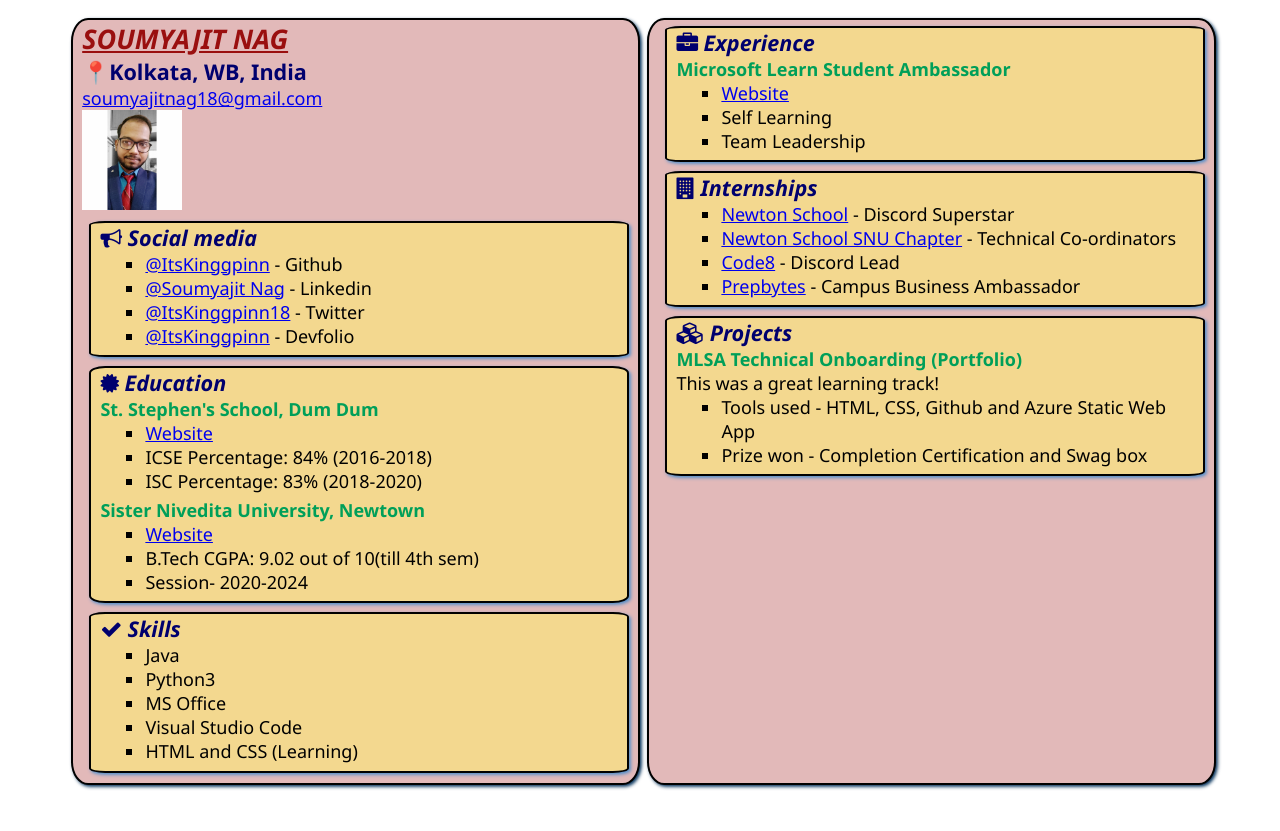
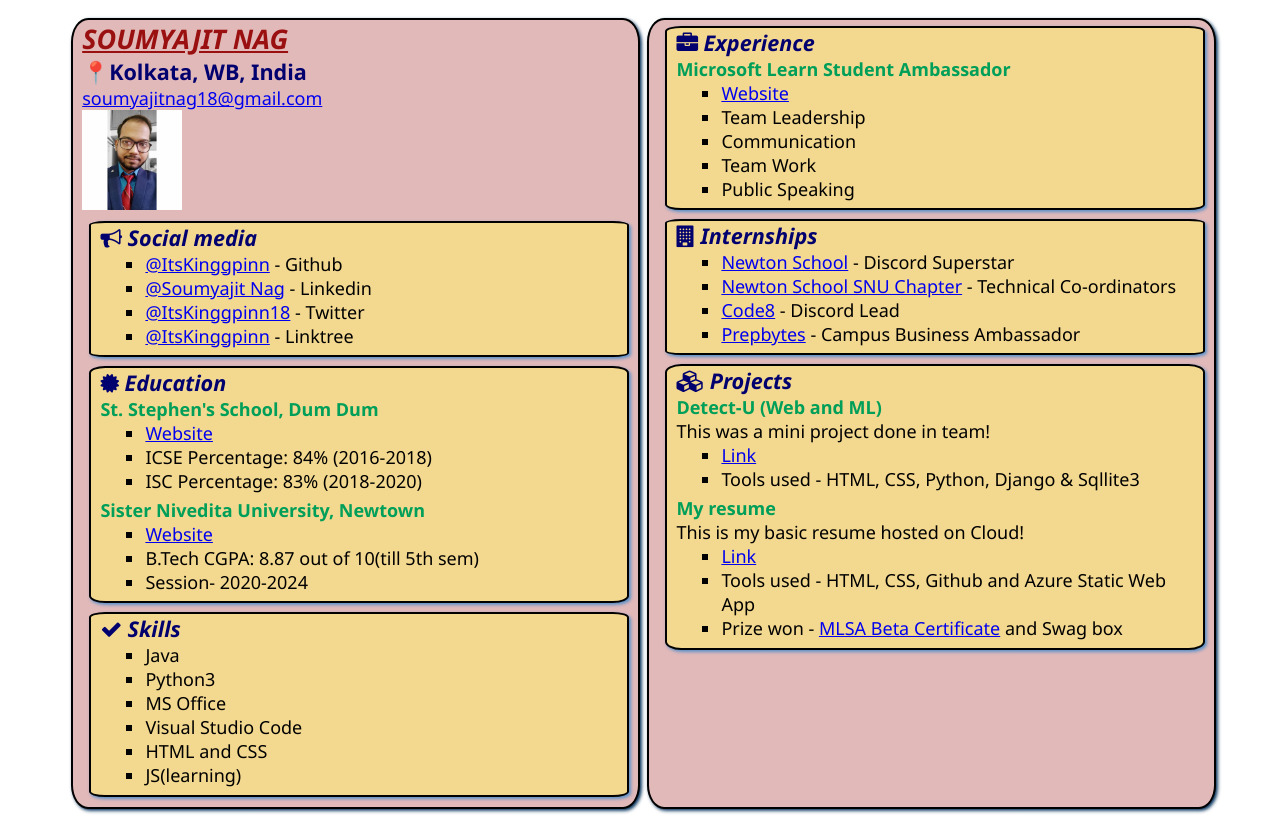
Before and after one commit to Soumyajit-Nag/SATechnicalOnboarding, a plain HTML site: page src/index.html in a window 1280 px wide. Before the commit the page ends 807 px from the top, so only its background shows below. Drawn offline with Linux system fonts and the light colour scheme.

Commit message:
3rd commit done @1st April, 2023
After becoming Beta MLSA, updates are done minorly, in the pre-placement season to improve the resume.

```diff
--- a/src/index.html
+++ b/src/index.html
@@ -28,7 +28,7 @@
                     <li><a href="https://github.com/ItsKinggpinn" target="blank">@ItsKinggpinn</a> - Github</li>
                     <li><a href="https://linkedin.com/in/soumyajit-nag-a93898212/" target="blank">@Soumyajit Nag</a> - Linkedin</li>
                     <li><a href="https://twitter.com/ItsKinggpinn18" target="blank">@ItsKinggpinn18</a> - Twitter</li>
-                    <li><a href="https://devfolio.co/@ItsKinggpinn" target="blank" >@ItsKinggpinn</a> - Devfolio</li>
+                    <li><a href="https://linktr.ee/SOUMYAJITNAG" target="blank" >@ItsKinggpinn</a> - Linktree</li>
                 </ul>
             </section>
 
@@ -47,7 +47,7 @@
                     <h3>Sister Nivedita University, Newtown</h3>
                     <ul>
                         <li><a href="https://snuniv.ac.in/" target="blank">Website</a></li>
-                        <li>B.Tech CGPA: 9.02 out of 10(till 4th sem)</li>
+                        <li>B.Tech CGPA: 8.87 out of 10(till 5th sem)</li>
                         <li>Session- 2020-2024</li>
                     </ul>
                 </div>
@@ -63,7 +63,8 @@
                     <li>Python3</li>
                     <li>MS Office</li>
                     <li>Visual Studio Code</li>
-                    <li>HTML and CSS (Learning)</li>
+                    <li>HTML and CSS</li>
+                    <li>JS(learning)</li>
                 </ul>
             </section>
         </article>
@@ -76,8 +77,10 @@
                 <h3>Microsoft Learn Student Ambassador</h3>
                 <ul>
                     <li><a href="https://studentambassadors.microsoft.com/en-US/studentambassadors/profile/60b16ae7-b05e-4c29-97b6-804cc67988cc" target="blank">Website</a></li>
-                    <li>Self Learning</li>
                     <li>Team Leadership</li>
+                    <li>Communication</li>
+                    <li>Team Work</li>
+                    <li>Public Speaking</li>
                 </ul>
             </section>
             <section class="box2">
@@ -98,11 +101,18 @@
                     <i>Projects</i>
                 </h2>
 
-                <h3>MLSA Technical Onboarding (Portfolio)</h3>
-                <div>This was a great learning  track!</div>
+                <h3>Detect-U (Web and ML)</h3>
+                <div>This was a mini project done in team!</div>
                 <ul>
+                    <li><a href="https://github.com/ItsKinggpinn/DETECT-U-SSAS-2022-23" target="blank">Link</a></li>
+                    <li>Tools used - HTML, CSS, Python, Django & Sqllite3</li>
+                </ul>
+                <h3>My resume</h3>
+                <div>This is my basic resume hosted on Cloud!</div>
+                <ul>
+                    <li><a href="https://nice-river-0e60ffc00.2.azurestaticapps.net/" target="blank">Link</a></li>
                     <li>Tools used - HTML, CSS, Github and Azure Static Web App</li>
-                    <li>Prize won - Completion Certification and Swag box</li>
+                    <li>Prize won - <a href="https://studentambassadors.microsoft.com/studentambassadors/certificate/60b16ae7-b05e-4c29-97b6-804cc67988cc" target="blank">MLSA Beta Certificate</a> and Swag box</li>
                 </ul>
             </section>
         </article>
```
